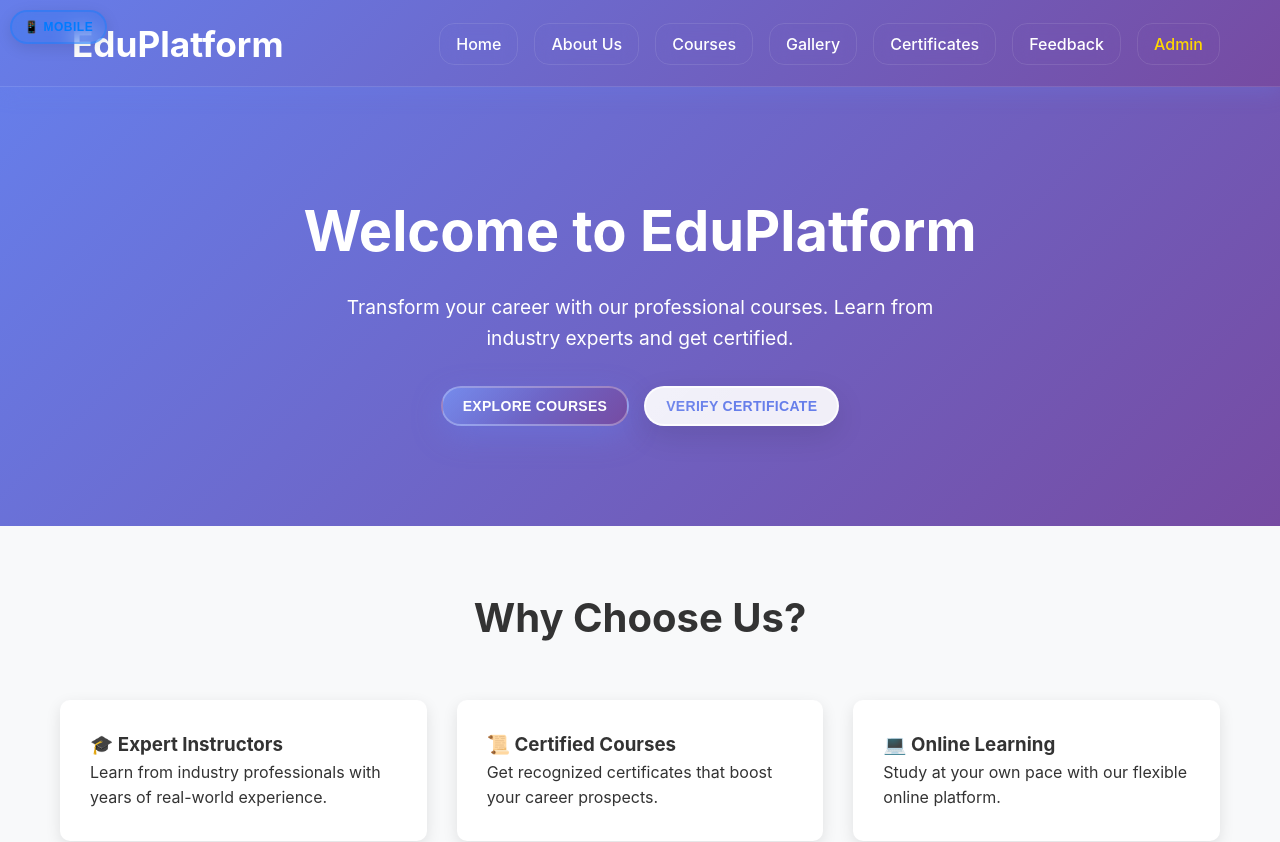
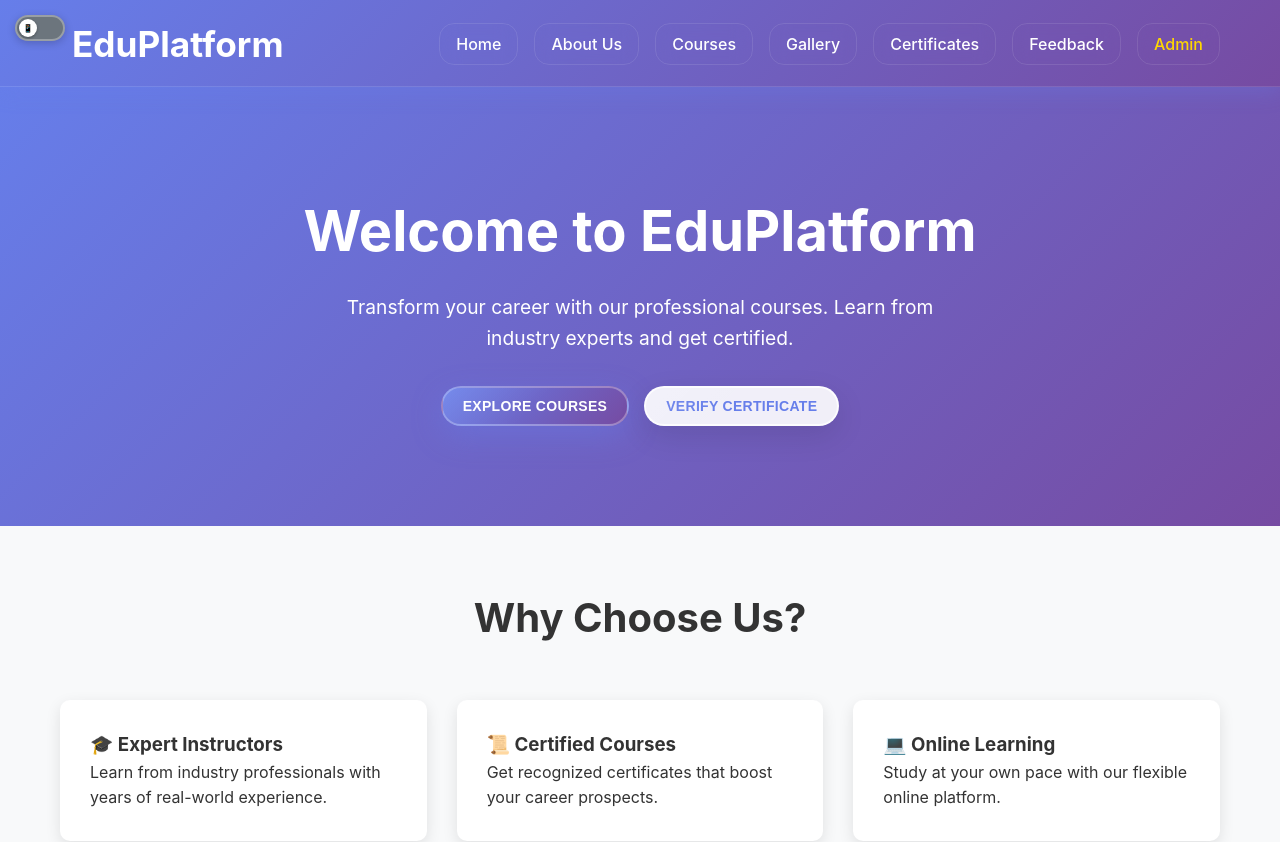
Before and after one commit to pusprajkumarsingh/courses-platform, a React (Create React App) app: page / in a window 1280 px wide. Shown: the top 842 px of the page. Built offline with nearby package versions, Linux system fonts and the light colour scheme.

Commit message:
Redesign mobile toggle as compact on/off switch - much smaller and less intrusive design

```diff
--- a/src/App.js
+++ b/src/App.js
@@ -44,7 +44,7 @@ function App() {
         {/* Mobile CSS Styles */}
         <style>
           {`
-            /* Mobile Toggle Button Spacing */
+            /* Mobile Toggle Switch Spacing */
             body {
               padding-top: 0 !important;
             }
@@ -54,23 +54,14 @@ function App() {
               padding-top: 15px !important;
             }
 
-            /* Very small screens - make toggle button even smaller */
+            /* Very small screens - make toggle switch even smaller */
             @media (max-width: 480px) {
-              .mobile-toggle-pulse {
-                top: 5px !important;
-                left: 5px !important;
-                padding: 6px 8px !important;
-                font-size: 10px !important;
-                min-width: 60px !important;
-                border-radius: 15px !important;
-              }
-
               .mobile-optimized .container {
-                padding: 10px 15px 10px 80px !important;
+                padding: 10px 15px 10px 70px !important;
               }
 
               .header:not(.mobile-optimized .header) .container {
-                padding: 0 20px 0 80px !important;
+                padding: 0 20px 0 70px !important;
               }
             }
 
@@ -82,7 +73,7 @@ function App() {
               }
 
               .header:not(.mobile-optimized .header) .container {
-                padding: 0 60px 0 100px !important; /* Space for mobile toggle button */
+                padding: 0 60px 0 80px !important; /* Space for mobile toggle switch */
               }
 
               .header:not(.mobile-optimized .header) .nav {
@@ -126,7 +117,7 @@ function App() {
 
             .mobile-optimized .container {
               max-width: 100% !important;
-              padding: 10px 15px 10px 100px !important; /* Space for mobile toggle button on left */
+              padding: 10px 15px 10px 80px !important; /* Space for mobile toggle switch on left */
             }
 
             .mobile-optimized .nav {
@@ -291,82 +282,51 @@ function App() {
               margin-bottom: 10px !important;
               padding: 8px 15px !important;
             }
-
-            @keyframes pulse {
-              0% {
-                box-shadow: 0 4px 15px rgba(0,0,0,0.1);
-                border-color: rgba(0, 123, 255, 0.3);
-              }
-              50% {
-                box-shadow: 0 6px 20px rgba(0,0,0,0.15);
-                border-color: rgba(0, 123, 255, 0.5);
-              }
-              100% {
-                box-shadow: 0 4px 15px rgba(0,0,0,0.1);
-                border-color: rgba(0, 123, 255, 0.3);
-              }
-            }
-
-            .mobile-toggle-pulse {
-              animation: pulse 3s infinite;
-            }
           `}
         </style>
 
-        {/* Mobile Toggle Button */}
-        <button
-          className="mobile-toggle-pulse"
+        {/* Mobile Toggle Switch */}
+        <div
           onClick={toggleMobileView}
           title={isMobileView ? "Switch to Desktop View" : "Switch to Mobile View"}
           style={{
             position: 'fixed',
-            top: '10px',
-            left: '10px',
+            top: '15px',
+            left: '15px',
             zIndex: 99999,
-            background: isMobileView
-              ? 'rgba(40, 167, 69, 0.2)'
-              : 'rgba(0, 123, 255, 0.2)',
-            backdropFilter: 'blur(10px)',
-            WebkitBackdropFilter: 'blur(10px)',
-            color: isMobileView ? '#28a745' : '#007bff',
-            border: `2px solid ${isMobileView ? 'rgba(40, 167, 69, 0.3)' : 'rgba(0, 123, 255, 0.3)'}`,
-            borderRadius: '20px',
-            padding: '8px 12px',
-            fontSize: '12px',
-            fontWeight: '600',
+            width: '50px',
+            height: '26px',
+            background: isMobileView ? '#28a745' : '#6c757d',
+            borderRadius: '13px',
             cursor: 'pointer',
-            boxShadow: '0 4px 15px rgba(0,0,0,0.1)',
             transition: 'all 0.3s ease',
-            display: 'flex',
-            alignItems: 'center',
-            gap: '4px',
-            minWidth: '80px',
-            justifyContent: 'center',
-            textTransform: 'uppercase',
-            letterSpacing: '0.5px'
-          }}
-          onMouseOver={(e) => {
-            e.target.style.transform = 'translateY(-2px)';
-            e.target.style.boxShadow = '0 6px 20px rgba(0,0,0,0.15)';
-            e.target.style.background = isMobileView
-              ? 'rgba(40, 167, 69, 0.3)'
-              : 'rgba(0, 123, 255, 0.3)';
-            e.target.classList.remove('mobile-toggle-pulse');
-          }}
-          onMouseOut={(e) => {
-            e.target.style.transform = 'translateY(0)';
-            e.target.style.boxShadow = '0 4px 15px rgba(0,0,0,0.1)';
-            e.target.style.background = isMobileView
-              ? 'rgba(40, 167, 69, 0.2)'
-              : 'rgba(0, 123, 255, 0.2)';
-            e.target.classList.add('mobile-toggle-pulse');
+            boxShadow: '0 2px 8px rgba(0,0,0,0.2)',
+            border: '2px solid rgba(255,255,255,0.3)',
+            backdropFilter: 'blur(5px)',
+            WebkitBackdropFilter: 'blur(5px)'
           }}
         >
-          <span style={{ fontSize: '12px' }}>
+          {/* Switch Circle */}
+          <div
+            style={{
+              position: 'absolute',
+              top: '2px',
+              left: isMobileView ? '26px' : '2px',
+              width: '18px',
+              height: '18px',
+              background: 'white',
+              borderRadius: '50%',
+              transition: 'all 0.3s ease',
+              boxShadow: '0 1px 3px rgba(0,0,0,0.3)',
+              display: 'flex',
+              alignItems: 'center',
+              justifyContent: 'center',
+              fontSize: '8px'
+            }}
+          >
             {isMobileView ? '💻' : '📱'}
-          </span>
-          <span>{isMobileView ? 'Desktop' : 'Mobile'}</span>
-        </button>
+          </div>
+        </div>
 
         <Header />
         <main>
```
Also changed, not shown: 1 other file (tests, documents, lock files or other folders).
